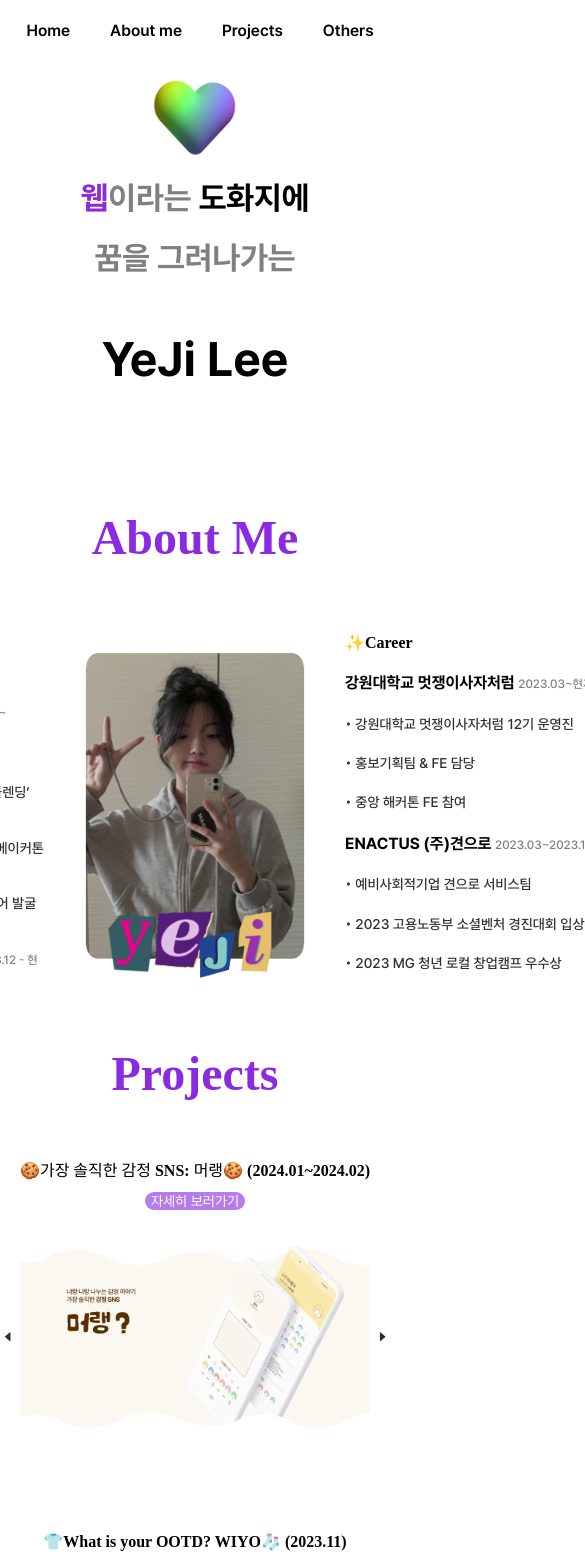
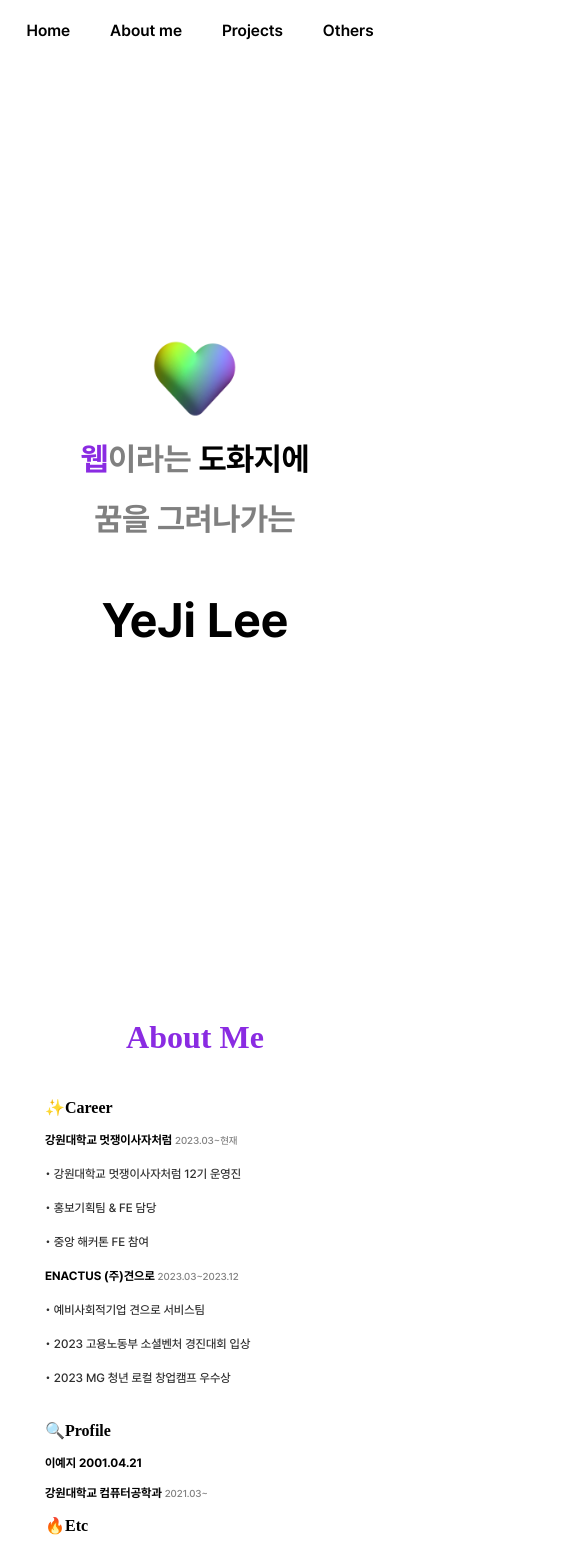
Before and after one commit to yeahzee0421/hi-itsme, a React (Vite) app: page / in a window 390 px wide. Shown: the top 1554 px of the page, 585 px wide, since content can reach past the window. Built offline with nearby package versions, Linux system fonts and the light colour scheme; a web font is replaced by a local one.

Commit message:
final push style 보완

```diff
--- a/src/components/Header/Header.module.css
+++ b/src/components/Header/Header.module.css
@@ -9,7 +9,7 @@
     flex-direction: row;
     justify-content: center;
     align-items: center;
-    @media (max-width: 390px) {
+    @media (max-width: 450px) {
         flex-wrap: wrap;
     }
 }
--- a/src/components/ImageSlider/ImageSlider.css
+++ b/src/components/ImageSlider/ImageSlider.css
@@ -1,7 +1,7 @@
 .image-slider img {
     width: 800px;
     height: auto;
-    @media screen and (max-width: 390px){
+    @media screen and (max-width: 510px){
       width: 350px;
   }
   }
--- a/src/pages/AboutMe/AboutMe.jsx
+++ b/src/pages/AboutMe/AboutMe.jsx
@@ -4,8 +4,9 @@ export default function Two(){
     return(
         <>
         <div className= {s.wrapper}>
-            <h2>About Me</h2>
+            <h2 className={s.title}>About Me</h2>
             <div className={s.container}>
+            <img className={s.profilePic} src="./images/profile-2.png" />
                 <div className={s.left}>
                     <div className={s.top}>
                         <h3>🔍Profile</h3>
@@ -17,10 +18,9 @@ export default function Two(){
                         <h5>강원대학교 컴퓨터공학과 과동아리 ‘블렌딩’ 운영 <a3>2022.8~2023.02</a3></h5>
                         <h5>강원지역혁신플랫폼 정밀의료사업단 메이커톤 경진대회 사업단장상</h5>
                         <h5>2023년도 춘천 창업도시 창업아이디어 발굴 경진대회 본선 <a3>2023.4</a3></h5>
-                        <h5>알고리즘 스터디 ‘감자두리’ 운영  <a3>2023.12 - 현재</a3></h5>
                     </div>
                 </div>
-                <img className={s.profilePic} src="./images/profile-2.png" />
+
                 <div className={s.right}>
                 <h3>✨Career</h3>
                         <h4> 강원대학교 멋쟁이사자처럼 <a3>2023.03~현재</a3></h4>
--- a/src/pages/AboutMe/AboutMe.module.css
+++ b/src/pages/AboutMe/AboutMe.module.css
@@ -7,12 +7,12 @@
     font-family: Pretendard;
     color: black;
 }
-h2{
+.title{
     font-family: 'EF_jejudoldam';
     font-size: 3rem;
     color: blueviolet;
-    @media (max-width: 390px) {
-        font-size: 1.3rem;
+    @media (max-width: 510px) {
+        font-size: 2rem;
     }
 }
 .container{
@@ -20,31 +20,51 @@ h2{
     flex-direction: row;
     align-items: center;
     flex-wrap:nowrap;
+    @media (max-width: 510px) {
+        flex-wrap: wrap-reverse;
+    }
 }
 .profilePic{
     border-radius: 10%;
     width: 300px;
     height: 400px;
+    @media (max-width: 510px) {
+        visibility:hidden;
+    }
 }
 .left{
     width: 250px;
+    margin-right: 25px;
 }
 .right{
     width: 250px;
 }
 h3{
     font-size: 20px;
+    font-family: 'EF_jejudoldam';
+    @media (max-width: 510px) {
+        font-size: 16px;
+    }
 }
 h4{
     font-size: 16px;
+    @media (max-width: 510px) {
+        font-size: 12px;
+    }
 }
 h5{
     font-weight: 500;
     font-size: 14px;
     color: #2e2e2e;
+    @media (max-width: 510px) {
+        font-size: 12px;
+    }
 }
 a3{
     color: gray;
     font-weight: 500;
     font-size: 12px;
+    @media (max-width: 510px) {
+        font-size: 10px;
+    }
 }
--- a/src/pages/Details/ME/Detail.module.css
+++ b/src/pages/Details/ME/Detail.module.css
@@ -8,14 +8,14 @@
 .icons{
     height: 100px;
     margin-bottom: -40px;
-    @media screen and (max-width: 390px){
+    @media screen and (max-width: 450px){
         height: 80px;
     }
 }
 .icon2{
     height: 100px;
     margin-bottom: -50px;
-    @media screen and (max-width: 540px){
+    @media screen and (max-width: 450px){
         height: 70px;
     }
 }
@@ -26,8 +26,8 @@
     border-radius: 20px;
     height: auto;
     padding: 30px;
-    @media (max-width: 400px){
-        width: 400px;
+    @media (max-width: 450px){
+        width: 300px;
     }
 
 }
@@ -41,7 +41,7 @@
      font-size: 16px;
      font-weight: 600;
      margin-bottom: 5px;
-     @media (max-width: 390px){
+     @media (max-width: 450px){
         font-size: 12px;
     }
 }
@@ -53,7 +53,7 @@
 .detail{
     text-indent: 4em;
     font-size: 16px;
-    @media (max-width: 390px){
+    @media (max-width: 450px){
         font-size: 10px;
     }
 }
@@ -61,7 +61,7 @@ h6{
     font-size: 32px;
     font-family: 'EF_jejudoldam';
     text-align: center;
-    @media screen and (max-width: 390px){
+    @media screen and (max-width: 450px){
         font-size: 24px;
     }
 }
--- a/src/pages/Details/WIYO/Detail.module.css
+++ b/src/pages/Details/WIYO/Detail.module.css
@@ -8,7 +8,7 @@
 .icon{
     height: 230px;
     margin-bottom: -50px;
-    @media screen and (max-width: 390px){
+    @media screen and (max-width: 510px){
         height: 150px;
     }
 }
@@ -16,7 +16,7 @@
     height: 150px;
     margin-top: 10px;
     margin-bottom: -60px;
-    @media screen and (max-width:390px){
+    @media screen and (max-width:510px){
         height: 100px;
     }
 }
@@ -28,8 +28,8 @@
     border-radius: 20px;
     height: auto;
     padding: 30px;
-    @media screen and (max-width: 390px){
-        width: 400px;
+    @media (max-width: 510px){
+        width: 300px;
     }
 
 }
@@ -43,7 +43,7 @@
      font-size: 16px;
      font-weight: 600;
      margin-bottom: 5px;
-     @media (max-width: 390px){
+     @media (max-width: 510px){
         font-size: 12px;
     }
 }
@@ -55,13 +55,13 @@
 .detail{
     text-indent: 4em;
     font-size: 16px;
-    @media (max-width: 390px){
+    @media (max-width: 510px){
         font-size: 10px;
     }
 }
 h6{
     font-size: 36px;
-    @media screen and (max-width: 390px){
+    @media screen and (max-width: 510px){
         font-size: 24px;
     }
 }
--- a/src/pages/Home/Home.module.css
+++ b/src/pages/Home/Home.module.css
@@ -11,7 +11,7 @@
     font-weight: 600;
     font-size: 1.5rem;
     color: grey;
-    @media screen and (max-width: 390px){
+    @media screen and (max-width: 510px){
         font-size: 1rem;
     }
 }
@@ -27,7 +27,7 @@ a1{
 .infos{
     color: black;
     font-size: 2rem;
-    @media screen and (max-width: 390px){
+    @media screen and (max-width: 510px){
         font-size: 1.5rem;
     }
 }
@@ -35,7 +35,7 @@ a1{
     margin-top: -20px;
     width: 130px;
     height: 100px;
-    @media screen and (max-width: 390px){
+    @media screen and (max-width: 510px){
         width: 100px;
         height: 80px;
     }
--- a/src/pages/Main/Main.module.css
+++ b/src/pages/Main/Main.module.css
@@ -4,7 +4,7 @@
   justify-content: center;
   flex-direction: column;
   margin-top: 50px;
-  @media (max-width: 390px) {
+  @media (max-width: 510px) {
     margin-top: 50px;
 }
 }
@@ -30,7 +30,7 @@
 .object{
   /* width: 100vw; */
   height: 100vh;
-  @media (min-width: 390px) {
+  @media (min-width: 510px) {
     height: calc(var(--vh, 1vh) * 100);
   }
 }
--- a/src/pages/Project1/Projects.jsx
+++ b/src/pages/Project1/Projects.jsx
@@ -13,10 +13,10 @@ export default function Three(){
   const navigate = useNavigate();
   return (
     <div className={s.wrapper}>
-      <h2>Projects</h2>
+      <h2 className={s.title}>Projects</h2>
       <div className={s.container}>
         <div className={s.textBox}>
-          <h3>🍪가장 솔직한 감정 SNS: 머랭🍪 (2024.01~2024.02)</h3>
+          <h3 className={s.projName}>🍪가장 솔직한 감정 SNS: 머랭🍪 (2024.01~2024.02)</h3>
         </div>
         <button
           className={s.buttonModal}
--- a/src/pages/Project1/Projects.module.css
+++ b/src/pages/Project1/Projects.module.css
@@ -4,21 +4,27 @@
     align-items: center;
     text-align: center;
     flex-direction: column;
-
     font-family: Pretendard;
     color: black;
+    @media (max-width: 510px) {
+        margin-top: 50px;
+    }
 }
-h2{
-        font-size: 3rem;
-        color: blueviolet;
+.title{
+    font-family: 'EF_jejudoldam';
+    font-size: 3rem;
+    color: blueviolet;
+    @media (max-width: 510px) {
+        font-size: 2rem;
     }
+}
 .container{
     display: flex;
     justify-content: center;
     align-items: center;
-    flex-direction: row;
+    flex-direction: column;
     margin-bottom: 50px;
-    @media (min-width: 390px) {
+    @media (max-width: 510px) {
         flex-direction: column;
         align-items: center;
         justify-content: center;
@@ -30,11 +36,11 @@ h2{
     align-items: center;
     text-align: center;
 }
-h3{
+.projName{
     font-family: 'EF_jejudoldam';
     font-size: 24px;
     font-weight: 700;
-    @media (max-width: 390px) {
+    @media (max-width: 510px) {
         font-size: 16px;
     }
 }
@@ -44,7 +50,7 @@ h3{
     border-radius: 10px;
     color: rgb(255, 255, 255);
     font-family: Pretendard;
-    font-size: 14px;
+    font-size: 12px;
     margin-top: -5px;
     margin-bottom: 30px;
 }
@@ -52,6 +58,6 @@ h3{
     cursor: pointer;
     color: rgb(0, 0, 0);
     font-weight: bold;
-    font-size: 17px;
+    font-size: small;
     transition: all 0.5s ;
 }
--- a/src/pages/Project2/Projects.jsx
+++ b/src/pages/Project2/Projects.jsx
@@ -14,7 +14,7 @@ export default function Three(){
     <div className={s.wrapper}>
       <div className={s.container}>
         <div className={s.textBox}>
-          <h3>👕What is your OOTD? WIYO🧦 (2023.11)</h3>
+          <h3 className={s.projName}>👕What is your OOTD? WIYO🧦 (2023.11)</h3>
         </div>
         <button
           className={s.buttonModal}
--- a/src/pages/Project2/Projects.module.css
+++ b/src/pages/Project2/Projects.module.css
@@ -16,9 +16,9 @@ h2{
     display: flex;
     justify-content: center;
     align-items: center;
-    flex-direction: row;
+    flex-direction: column;
     margin-bottom: 50px;
-    @media (min-width: 390px) {
+    @media (max-width: 510px) {
         flex-direction: column;
         align-items: center;
         justify-content: center;
@@ -30,11 +30,11 @@ h2{
     align-items: center;
     text-align: center;
 }
-h3{
+.projName{
     font-family: 'EF_jejudoldam';
     font-size: 24px;
     font-weight: 700;
-    @media (max-width: 390px) {
+    @media (max-width: 510px) {
         font-size: 16px;
     }
 }
```
